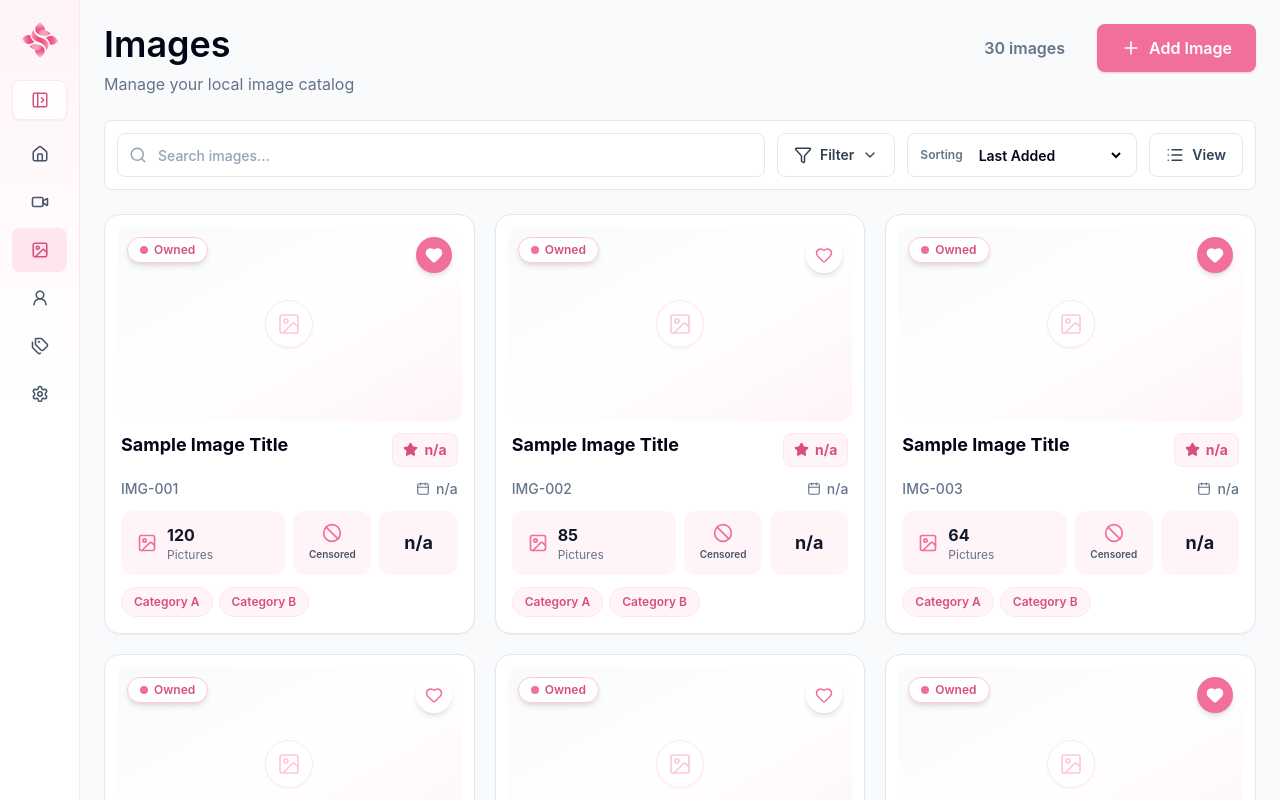
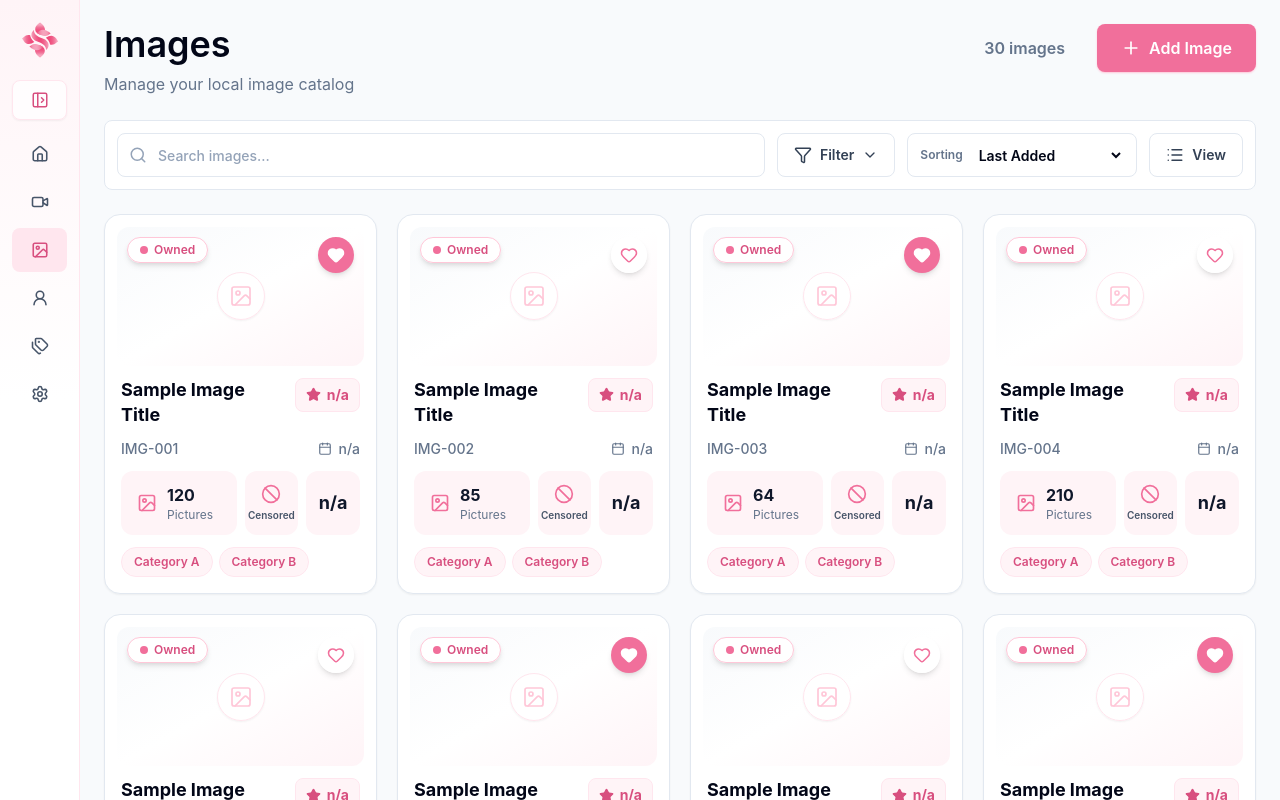
Before and after one commit to wonderfulworldz/sakurava-desktop, a React (Vite) app: page /images in a window 1280 px wide. Built offline with nearby package versions, Linux system fonts and the light colour scheme.

Commit message:
feat: standardize collection catalog page sizes

```diff
--- /dev/null
+++ b/src/lib/catalogPagination.ts
@@ -0,0 +1,36 @@
+export const CATALOG_PAGE_SIZE_OPTIONS = ["32", "64", "128", "256"] as const;
+export const DEFAULT_CATALOG_PAGE_SIZE = "32";
+
+export type CatalogPageSize = (typeof CATALOG_PAGE_SIZE_OPTIONS)[number];
+
+export function normalizeCatalogPageSize(
+  value: string | null | undefined,
+): CatalogPageSize {
+  return CATALOG_PAGE_SIZE_OPTIONS.includes(value as CatalogPageSize)
+    ? (value as CatalogPageSize)
+    : DEFAULT_CATALOG_PAGE_SIZE;
+}
+
+export function readStoredCatalogPageSize(storageKey: string): CatalogPageSize {
+  if (typeof window === "undefined") {
+    return DEFAULT_CATALOG_PAGE_SIZE;
+  }
+
+  try {
+    return normalizeCatalogPageSize(window.localStorage.getItem(storageKey));
+  } catch {
+    return DEFAULT_CATALOG_PAGE_SIZE;
+  }
+}
+
+export function storeCatalogPageSize(storageKey: string, value: string) {
+  if (typeof window === "undefined") {
+    return;
+  }
+
+  try {
+    window.localStorage.setItem(storageKey, normalizeCatalogPageSize(value));
+  } catch {
+    // Page-size persistence is optional; catalog pagination still works in-memory.
+  }
+}
--- a/src/pages/CategoriesPage.tsx
+++ b/src/pages/CategoriesPage.tsx
@@ -10,6 +10,12 @@ import CategoryCatalogCard, {
   type CategoryCatalogCardData,
   type CategoryCatalogCardStatus,
 } from "../components/CategoryCatalogCard";
+import {
+  CATALOG_PAGE_SIZE_OPTIONS,
+  normalizeCatalogPageSize,
+  readStoredCatalogPageSize,
+  storeCatalogPageSize,
+} from "../lib/catalogPagination";
 import { getStoredManagedCategories } from "../lib/managedCategories";
 import { listManagedCategories } from "../runtime/managedCategoryCommands";
 import { listImages } from "../runtime/imageCommands";
@@ -34,6 +40,7 @@ const emptyAudit = buildCategoryAudit({
   images: [],
   performers: [],
 });
+const categoryCatalogPageSizeStorageKey = "sakurava.catalog.categories.pageSize.v1";
 
 function CategoriesPage() {
   const [auditRows, setAuditRows] = useState<CategoryAuditRow[]>([]);
@@ -41,7 +48,9 @@ function CategoriesPage() {
   const [searchQuery, setSearchQuery] = useState("");
   const [usageFilter, setUsageFilter] = useState<UsageFilter>("all");
   const [sortValue, setSortValue] = useState<SortValue>("name");
-  const [pageSize, setPageSize] = useState("24");
+  const [pageSize, setPageSize] = useState(() =>
+    readStoredCatalogPageSize(categoryCatalogPageSizeStorageKey),
+  );
   const [page, setPage] = useState(1);
   const [loadState, setLoadState] = useState<"idle" | "loading" | "error">(
     "idle",
@@ -213,7 +222,7 @@ function CategoriesPage() {
         <CategoryEmptyState message="Loading category usage..." />
       ) : visibleCategories.length > 0 ? (
         <>
-          <section className="grid gap-4 [grid-template-columns:repeat(auto-fit,minmax(min(100%,260px),1fr))]">
+          <section className="grid gap-4 [grid-template-columns:repeat(auto-fit,minmax(min(100%,260px),1fr))] xl:[grid-template-columns:repeat(4,minmax(0,1fr))]">
             {pageCategories.map((category) => (
               <CategoryCard key={category.key} category={category} />
             ))}
@@ -226,7 +235,11 @@ function CategoriesPage() {
             startIndex={startIndex}
             visibleCount={pageCategories.length}
             onPageChange={setPage}
-            onPageSizeChange={setPageSize}
+            onPageSizeChange={(value) => {
+              const nextPageSize = normalizeCatalogPageSize(value);
+              setPageSize(nextPageSize);
+              storeCatalogPageSize(categoryCatalogPageSizeStorageKey, nextPageSize);
+            }}
           />
         </>
       ) : (
@@ -321,7 +334,7 @@ function CategoryPaginationBar({
             onChange={(event) => onPageSizeChange(event.target.value)}
             aria-label="Categories per page"
           >
-            {["12", "24", "48"].map((option) => (
+            {CATALOG_PAGE_SIZE_OPTIONS.map((option) => (
               <option key={option} value={option}>
                 {option}
               </option>
--- a/src/pages/CollectionPage.tsx
+++ b/src/pages/CollectionPage.tsx
@@ -9,6 +9,12 @@ import {
 import { type ChangeEvent, useEffect, useMemo, useState } from "react";
 import { Link, useSearchParams } from "react-router-dom";
 import { VideoFullCard, ImageFullCard, PerformerFullCard } from "../components/cards";
+import {
+  CATALOG_PAGE_SIZE_OPTIONS,
+  normalizeCatalogPageSize,
+  readStoredCatalogPageSize,
+  storeCatalogPageSize,
+} from "../lib/catalogPagination";
 import type { CollectionConfig, CollectionItem } from "../lib/collectionData";
 import { useLanguage } from "../lib/LanguageContext";
 
@@ -22,12 +28,15 @@ type DataFilterValues = Record<string, string>;
 
 function CollectionPage({ config, onFavoriteToggle }: CollectionPageProps) {
   const [searchParams] = useSearchParams();
+  const pageSizeStorageKey = catalogPageSizeStorageKey(config.kind);
   const [searchQuery, setSearchQuery] = useState("");
   const [activeCategoryFilters, setActiveCategoryFilters] = useState<string[]>([]);
   const [dataFilters, setDataFilters] = useState<DataFilterValues>({});
   const [sortValue, setSortValue] = useState(config.sortOptions[0] ?? "");
   const [filterPanelOpen, setFilterPanelOpen] = useState(false);
-  const [pageSize, setPageSize] = useState("30");
+  const [pageSize, setPageSize] = useState(() =>
+    readStoredCatalogPageSize(pageSizeStorageKey),
+  );
   const [page, setPage] = useState(1);
   const [viewMode, setViewMode] = useState<ViewMode>("card");
   const categoryOptions = useMemo(
@@ -112,8 +121,9 @@ function CollectionPage({ config, onFavoriteToggle }: CollectionPageProps) {
   useEffect(() => {
     setSortValue(config.sortOptions[0] ?? "");
     setDataFilters({});
+    setPageSize(readStoredCatalogPageSize(pageSizeStorageKey));
     setPage(1);
-  }, [config.kind, config.sortOptions]);
+  }, [config.kind, config.sortOptions, pageSizeStorageKey]);
 
   return (
     <div className="space-y-6">
@@ -151,12 +161,7 @@ function CollectionPage({ config, onFavoriteToggle }: CollectionPageProps) {
         <>
           {viewMode === "card" ? (
             <section
-              className={[
-                "grid gap-5 [grid-template-columns:repeat(auto-fill,minmax(min(100%,300px),1fr))]",
-                config.kind === "performers"
-                  ? "[@media(min-width:1536px)]:[grid-template-columns:repeat(auto-fill,minmax(280px,1fr))]"
-                  : "[@media(min-width:1536px)]:[grid-template-columns:repeat(auto-fill,minmax(320px,1fr))]",
-              ].join(" ")}
+              className="grid gap-5 [grid-template-columns:repeat(auto-fill,minmax(min(100%,300px),1fr))] xl:[grid-template-columns:repeat(4,minmax(0,1fr))]"
             >
               {pageItems.map((item) => (
                 <FullCard key={item.key} config={config} item={item} onFavoriteToggle={onFavoriteToggle} />
@@ -171,7 +176,9 @@ function CollectionPage({ config, onFavoriteToggle }: CollectionPageProps) {
             pageSize={pageSize}
             onPageChange={setPage}
             onPageSizeChange={(value) => {
-              setPageSize(value);
+              const nextPageSize = normalizeCatalogPageSize(value);
+              setPageSize(nextPageSize);
+              storeCatalogPageSize(pageSizeStorageKey, nextPageSize);
               resetToFirstPage();
             }}
           />
@@ -617,7 +624,7 @@ function PaginationBar({
           onChange={(event) => onPageSizeChange(event.target.value)}
           aria-label={t("collection.itemsPerPage")}
         >
-          {["30", "60", "90", "120"].map((option) => (
+          {CATALOG_PAGE_SIZE_OPTIONS.map((option) => (
             <option key={option} value={option}>
               {option}
             </option>
@@ -1057,6 +1064,10 @@ function normalizeSearchText(value: string) {
   return value.trim().toLocaleLowerCase();
 }
 
+function catalogPageSizeStorageKey(kind: CollectionConfig["kind"]) {
+  return `sakurava.catalog.${kind}.pageSize.v1`;
+}
+
 function pageNumbers(pageCount: number) {
   return Array.from({ length: pageCount }, (_, index) => index + 1);
 }
```
Also changed, not shown: 1 other file (tests, documents, lock files or other folders).
